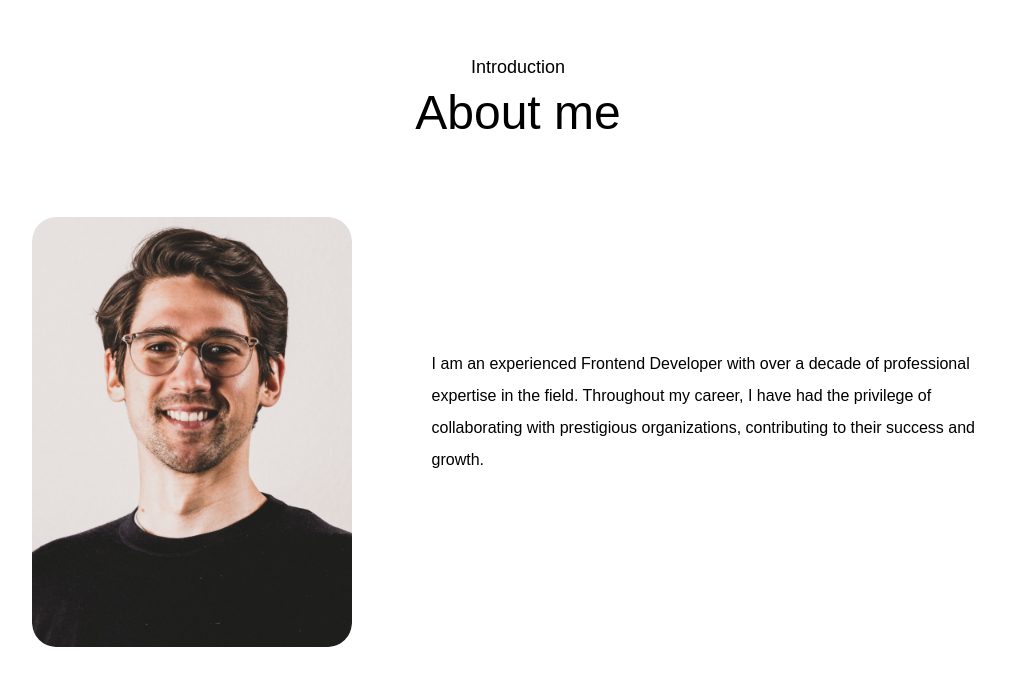
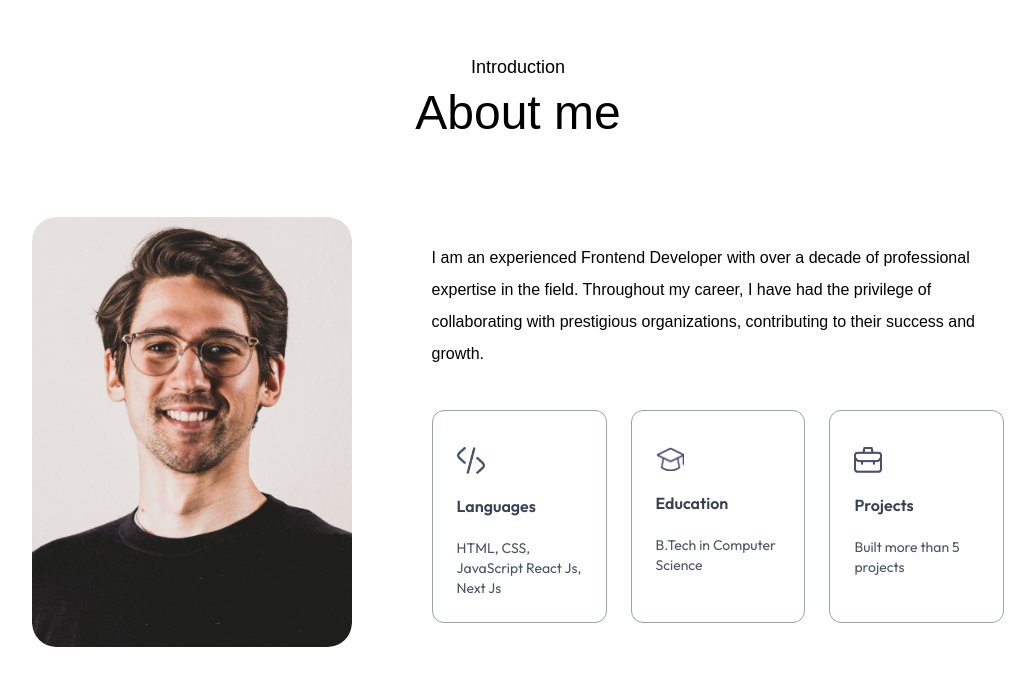
Before and after one commit to Hamimsiddiq007/Portfolio_01, a Next.js app: page / in a window 1280 px wide. Shown: the part 835-1520 px from the top of the page, without its empty margins (122-1157 px from the left). Built offline with nearby package versions, Linux system fonts and the light colour scheme; a web font is replaced by a local one.

Commit message:
about card

```diff
--- a/app/globals.css
+++ b/app/globals.css
@@ -7,6 +7,9 @@
   --color-light-hover: #fcf4ff;
   --color-dark-hover: #2a004a;
   --color-dark-theme: #11001f;
+
+   --shadow-black: 4px 4px 0 #000;
+   --shadow-white: 4px 4px 0 #fff;
 }
 
 body {
--- a/components/About.jsx
+++ b/components/About.jsx
@@ -1,4 +1,4 @@
-import { assets } from '@/assets/assets'
+import { assets, infoList } from '@/assets/assets'
 import Image from 'next/image'
 import React from 'react'
 
@@ -14,6 +14,16 @@
         </div>
         <div className="flex-1">
             <p className='mb-10 max-w-2xl font-ovo'>I am an experienced Frontend Developer with over a decade of professional expertise in the field. Throughout my career, I have had the privilege of collaborating with prestigious organizations, contributing to their success and growth.</p>
+
+            <ul className='grid grid-cols-1 sm:grid-cols-3 gap-6 max-w-2xl'>
+                {infoList.map(({icon, iconDark, title, description}, index) => (
+                    <li className='border-[0.5px] border-gray-400 rounded-xl p-6 cursor-pointer hover:bg-light-hover hover:-translate-y-1 duration-500 hover:shadow-black' key={index}>
+                        <Image src={icon} alt={title} className='w-7 mt-3'/>
+                        <h3 className='my-4 font-semibold text-gray-700'>{title}</h3>
+                        <p className='text-gray-600 text-sm'>{description}</p>
+                    </li>
+                ))}
+            </ul>
         </div>
       </div>
     </div>
```
